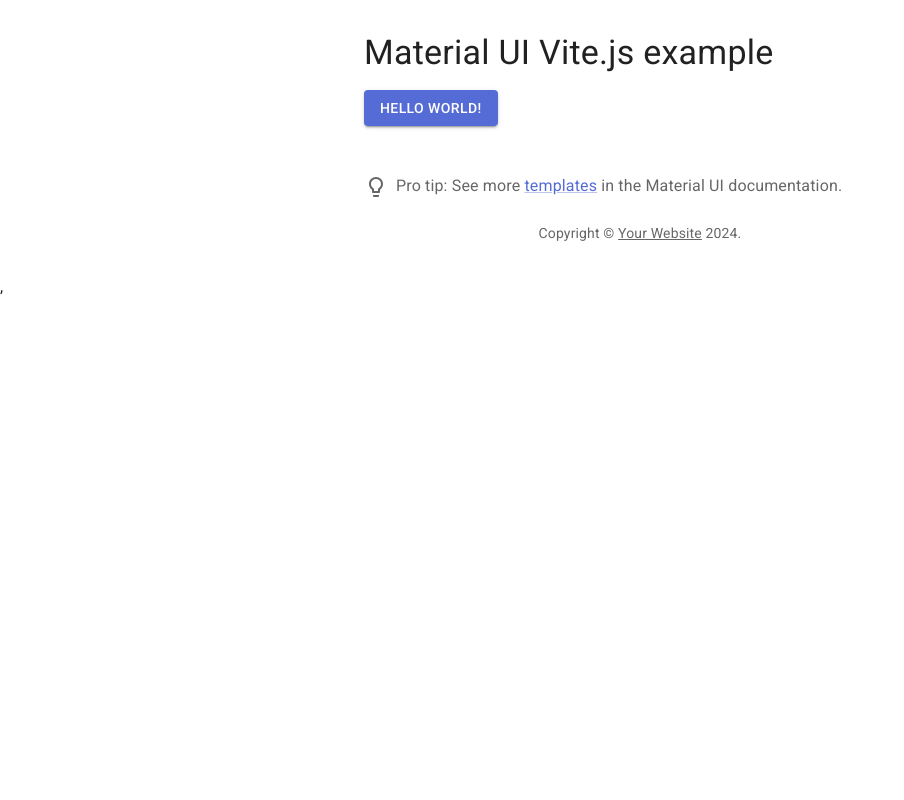
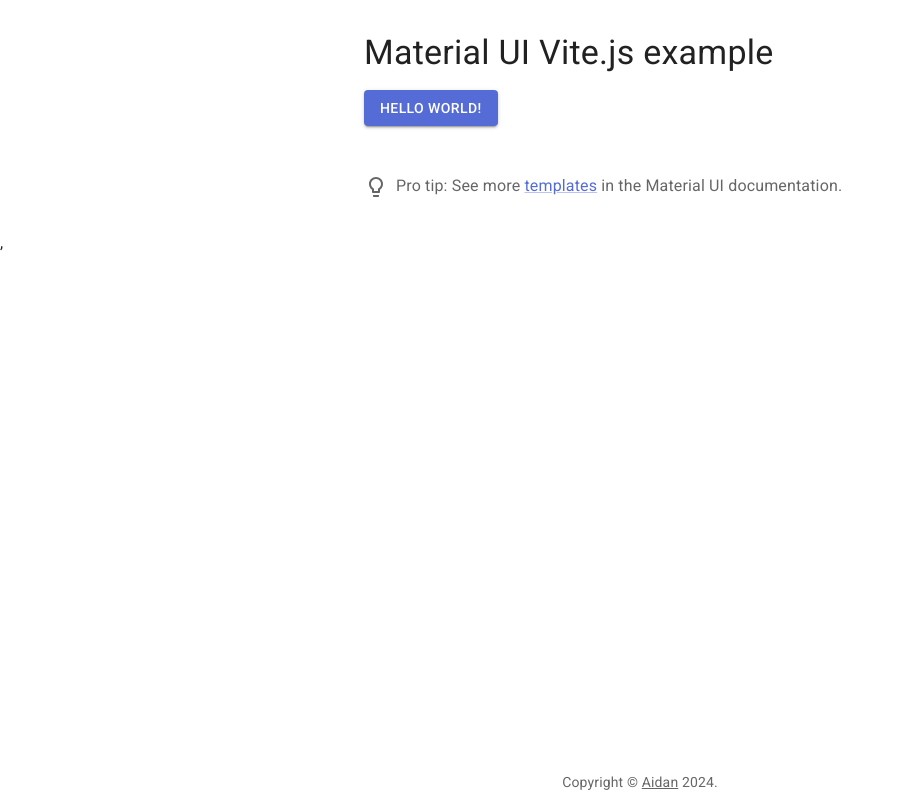
Before and after one commit to ADAidan/react-messaging-app, a React (Vite) app: page / in a window 1280 px wide. Shown: the whole page, without its empty margins (0-904 px from the left). Built offline with nearby package versions, Linux system fonts and the light colour scheme.

Commit message:
updated copyright

```diff
--- a/src/Copyright.jsx
+++ b/src/Copyright.jsx
@@ -4,10 +4,16 @@
 
 export default function Copyright() {
   return (
-    <Typography variant="body2" color="text.secondary" align="center">
+    <Typography variant="body2" color="text.secondary" align="center" sx={{
+      position: 'absolute',
+      bottom: 0,
+      left: 0,
+      right: 0,
+      p: 1,
+    }}>
       {'Copyright © '}
-      <Link color="inherit" href="https://mui.com/">
-        Your Website
+      <Link color="inherit" href="/">
+        Aidan
       </Link>{' '}
       {new Date().getFullYear()}.
     </Typography>
```
